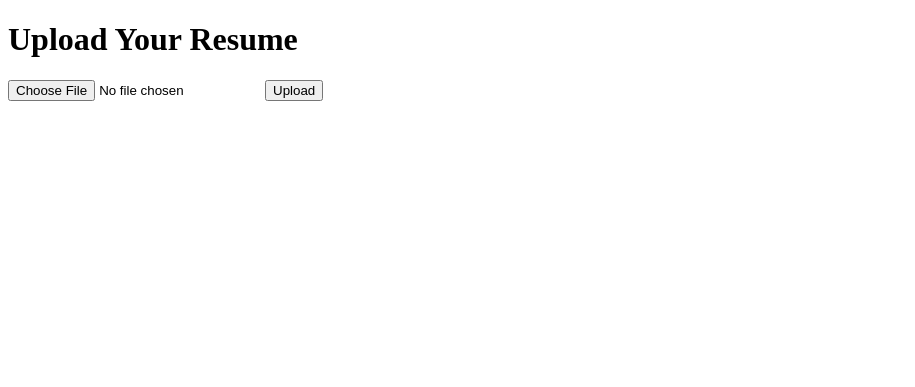
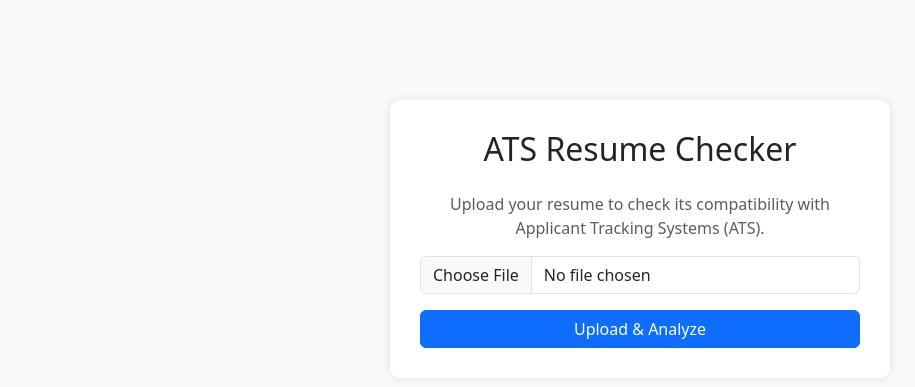
Before and after one commit to SaradaPT/Ats-resume-analyzer, a Python web app: template templates/index.html in a window 1280 px wide. Shown: the top 387 px of the page, without its empty margins (0-915 px from the left). Run offline with Jinja, Linux system fonts and the light colour scheme; the template is opened without the code that fills it, so the values that code supplies are empty; some libraries are stand-ins or nearby versions.

Commit message:
Updated project with new feature

```diff
--- a/templates/index.html
+++ b/templates/index.html
@@ -4,12 +4,37 @@
     <meta charset="UTF-8">
     <meta name="viewport" content="width=device-width, initial-scale=1.0">
     <title>ATS Resume Checker</title>
+    <link rel="stylesheet" href="https://cdn.jsdelivr.net/npm/bootstrap@5.3.0/dist/css/bootstrap.min.css">
+    <style>
+        body {
+            background-color: #f8f9fa;
+        }
+        .container {
+            max-width: 500px;
+            margin-top: 100px;
+            background: #ffffff;
+            padding: 30px;
+            border-radius: 10px;
+            box-shadow: 0px 0px 10px rgba(0, 0, 0, 0.1);
+        }
+        .btn-upload {
+            width: 100%;
+        }
+    </style>
 </head>
 <body>
-    <h1>Upload Your Resume</h1>
-    <form action="/upload" method="post" enctype="multipart/form-data">
-        <input type="file" name="resume" accept=".pdf" required>
-        <button type="submit">Upload</button>
-    </form>
+
+    <div class="container text-center">
+        <h2 class="mb-4">ATS Resume Checker</h2>
+        <p class="text-muted">Upload your resume to check its compatibility with Applicant Tracking Systems (ATS).</p>
+        <form action="/upload" method="post" enctype="multipart/form-data">
+            <div class="mb-3">
+                <input class="form-control" type="file" name="resume" accept=".pdf, .docx" required>
+            </div>
+            <button type="submit" class="btn btn-primary btn-upload">Upload & Analyze</button>
+        </form>
+    </div>
+
+    <script src="https://cdn.jsdelivr.net/npm/bootstrap@5.3.0/dist/js/bootstrap.bundle.min.js"></script>
 </body>
 </html>
```
Also changed, not shown: templates/result.html (+33 -3 lines).
